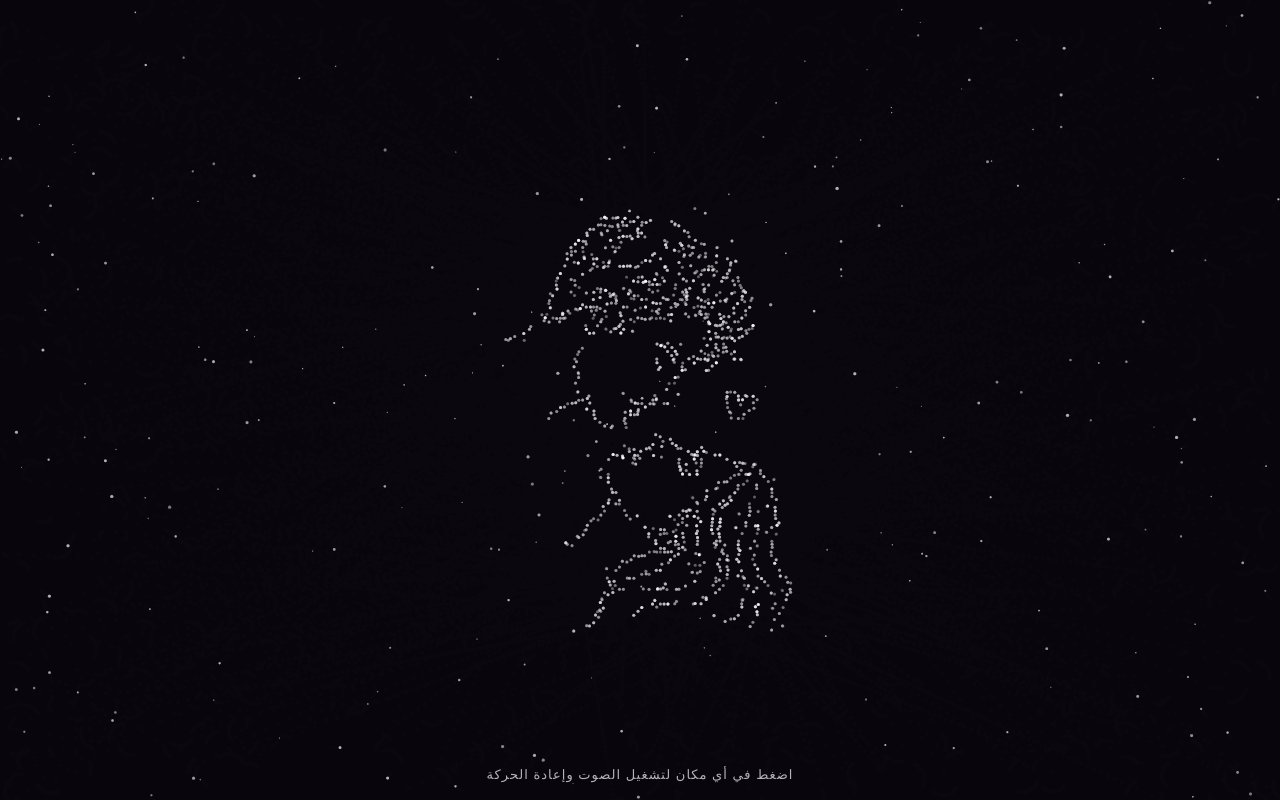
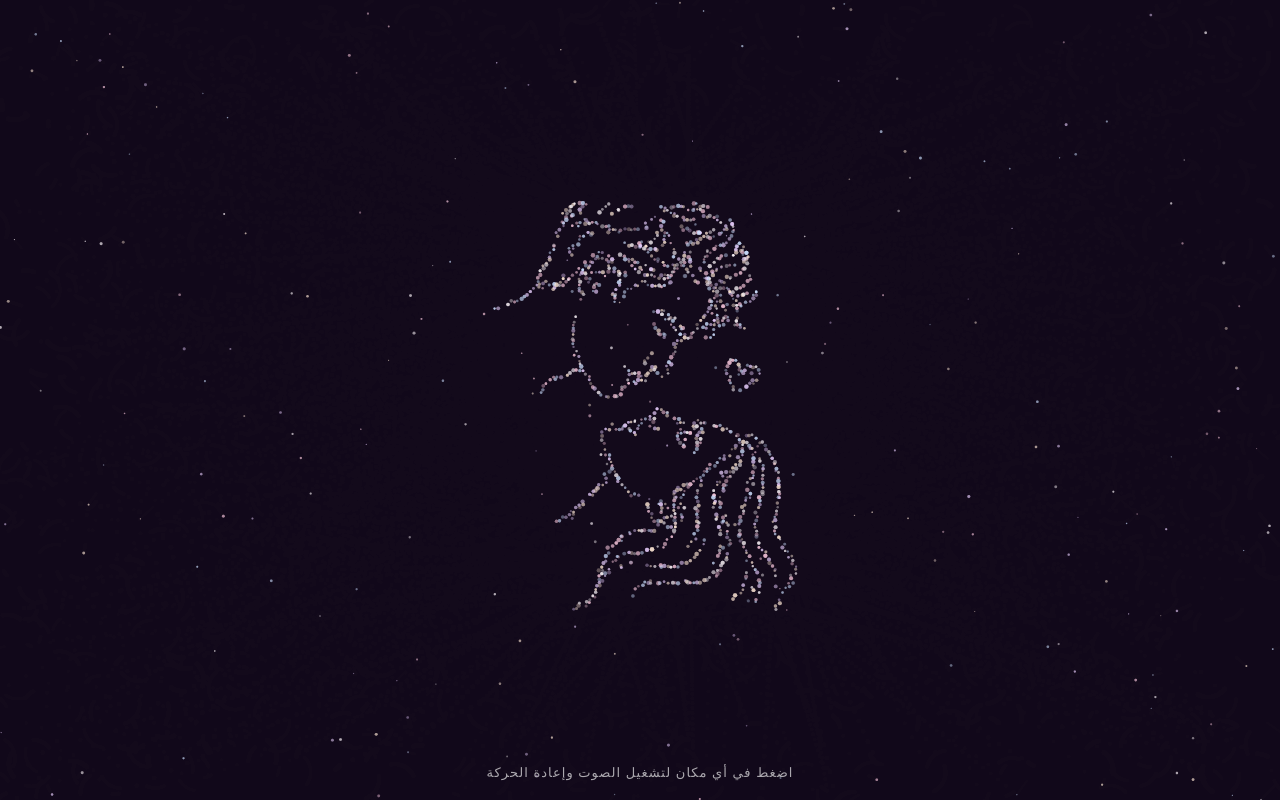
Before and after one commit to wlydmhmdabrahym053-bot/my-wife-, a plain HTML site: page index.html in a window 1280 px wide. Drawn offline with Linux system fonts and the light colour scheme.

Commit message:
Update index.html

```diff
--- a/index.html
+++ b/index.html
@@ -12,7 +12,7 @@
     }
 
     body {
-      background-color: #090710;
+      background-color: #12091c;
       color: #ffffff;
       font-family: "Georgia", "Times New Roman", serif;
       display: flex;
@@ -29,10 +29,10 @@
 
     #hint {
       position: absolute;
-      bottom: 18px;
+      bottom: 20px;
       font-size: 13px;
       letter-spacing: 1px;
-      color: rgba(255, 255, 255, 0.7);
+      color: rgba(255, 255, 255, 0.65);
       font-family: sans-serif;
       transition: opacity 0.6s ease;
       pointer-events: none;
@@ -58,7 +58,19 @@
     let loadedImage = null;
 
     const FULL_TEXT = "May Your Love Never End.";
-    const IMAGE_SOURCES = ["couple.png", "couple.jpg", "couple love.jpg"];
+    const PASTEL_PALETTE = [
+      "rgba(255, 248, 252, 0.96)",
+      "rgba(255, 205, 226, 0.94)",
+      "rgba(205, 224, 255, 0.94)",
+      "rgba(234, 208, 255, 0.92)",
+      "rgba(255, 232, 214, 0.90)"
+    ];
+
+    const IMAGE_SOURCES = [
+      "Screenshot_٢٠٢٦-١١-٢٠-١٤-١٠-٤٩-٠١٥_com.miui.gallery-edit.jpg",
+      "couple.jpg",
+      "couple.png"
+    ];
 
     function tryLoadImage(index = 0) {
       if (index >= IMAGE_SOURCES.length) {
@@ -68,7 +80,6 @@
       }
 
       const img = new Image();
-      img.crossOrigin = "anonymous";
       img.onload = () => {
         loadedImage = img;
         extractTargetsFromImage(img);
@@ -77,32 +88,35 @@
       img.onerror = () => {
         tryLoadImage(index + 1);
       };
-      img.src = IMAGE_SOURCES[index];
+      img.src = encodeURI(IMAGE_SOURCES[index]);
     }
 
     function extractTargetsFromImage(img) {
       targets = [];
-      const boxSize = Math.min(width * 0.85, height * 0.65, 520);
-      const sampleSize = 140;
+      const boxSize = Math.min(width * 0.88, height * 0.68, 540);
+      const sampleSize = 165;
 
       const off = document.createElement("canvas");
       off.width = sampleSize;
       off.height = sampleSize;
       const octx = off.getContext("2d");
-      octx.fillStyle = "#000000";
+      octx.fillStyle = "#12091c";
       octx.fillRect(0, 0, sampleSize, sampleSize);
 
-      const scale = Math.min(sampleSize / img.width, sampleSize / img.height);
+      // اقتصاص الجزء السفلي للرسمة وتفادي النص العلوي الموجود داخل لقطة الشاشة
+      const cropTop = Math.floor(img.height * 0.14);
+      const cropHeight = Math.max(1, img.height - cropTop);
+      const scale = Math.min(sampleSize / img.width, sampleSize / cropHeight);
       const drawW = img.width * scale;
-      const drawH = img.height * scale;
+      const drawH = cropHeight * scale;
       const dx = (sampleSize - drawW) / 2;
       const dy = (sampleSize - drawH) / 2;
 
-      octx.drawImage(img, dx, dy, drawW, drawH);
+      octx.drawImage(img, 0, cropTop, img.width, cropHeight, dx, dy, drawW, drawH);
       const data = octx.getImageData(0, 0, sampleSize, sampleSize).data;
 
       const offsetX = (width - boxSize) / 2;
-      const offsetY = (height - boxSize) / 2 + 24;
+      const offsetY = (height - boxSize) / 2 + 34;
       const cellW = boxSize / sampleSize;
       const cellH = boxSize / sampleSize;
 
@@ -114,11 +128,13 @@
           const b = data[idx + 2];
           const brightness = (r + g + b) / 3;
 
-          if (brightness > 65) {
+          if (brightness > 68) {
+            const tint = PASTEL_PALETTE[(x + y) % PASTEL_PALETTE.length];
             targets.push({
-              x: offsetX + x * cellW + cellW * 0.5,
-              y: offsetY + y * cellH + cellH * 0.5,
-              alpha: Math.min(1, brightness / 220)
+              x: offsetX + x * cellW + (Math.random() - 0.5) * 1.4,
+              y: offsetY + y * cellH + (Math.random() - 0.5) * 1.4,
+              color: tint,
+              alpha: Math.min(1, brightness / 210)
             });
           }
         }
@@ -127,7 +143,7 @@
 
     function buildFallbackTargets() {
       targets = [];
-      const boxSize = Math.min(width * 0.85, height * 0.65, 520);
+      const boxSize = Math.min(width * 0.88, height * 0.68, 540);
       const off = document.createElement("canvas");
       off.width = 400;
       off.height = 400;
@@ -138,7 +154,6 @@
       octx.lineCap = "round";
       octx.lineJoin = "round";
 
-      // الشاب بالأعلى
       octx.beginPath();
       octx.moveTo(106, 134);
       octx.bezierCurveTo(92, 86, 130, 44, 182, 42);
@@ -162,7 +177,6 @@
       octx.quadraticCurveTo(178, 186, 158, 214);
       octx.stroke();
 
-      // الفتاة بالأسفل
       octx.beginPath();
       octx.moveTo(208, 182);
       octx.lineTo(182, 204);
@@ -186,7 +200,6 @@
       octx.bezierCurveTo(220, 276, 194, 306, 164, 356);
       octx.stroke();
 
-      // قلب صغير
       octx.beginPath();
       octx.moveTo(264, 144);
       octx.bezierCurveTo(264, 135, 251, 135, 251, 145);
@@ -198,7 +211,7 @@
       const data = octx.getImageData(0, 0, 400, 400).data;
       const step = 3;
       const offsetX = (width - boxSize) / 2;
-      const offsetY = (height - boxSize) / 2 + 24;
+      const offsetY = (height - boxSize) / 2 + 34;
       const scale = boxSize / 400;
 
       for (let y = 0; y < 400; y += step) {
@@ -208,6 +221,7 @@
             targets.push({
               x: offsetX + x * scale,
               y: offsetY + y * scale,
+              color: PASTEL_PALETTE[(x + y) % PASTEL_PALETTE.length],
               alpha: 0.95
             });
           }
@@ -217,7 +231,7 @@
 
     function initParticles() {
       particles = [];
-      const bgCount = 260;
+      const bgCount = 240;
 
       for (let i = 0; i < targets.length; i++) {
         particles.push({
@@ -225,10 +239,11 @@
           y: Math.random() * height,
           tx: targets[i].x,
           ty: targets[i].y,
+          color: targets[i].color,
           baseAlpha: targets[i].alpha,
           isTarget: true,
-          size: 1.5,
-          speed: 0.02 + Math.random() * 0.022,
+          size: Math.random() * 1.1 + 1.1,
+          speed: 0.022 + Math.random() * 0.022,
           phase: Math.random() * Math.PI * 2
         });
       }
@@ -237,11 +252,12 @@
         particles.push({
           x: Math.random() * width,
           y: Math.random() * height,
-          vx: (Math.random() - 0.5) * 0.12,
-          vy: (Math.random() - 0.5) * 0.12,
+          vx: (Math.random() - 0.5) * 0.14,
+          vy: (Math.random() - 0.5) * 0.14,
+          color: PASTEL_PALETTE[i % PASTEL_PALETTE.length],
           baseAlpha: 0.45,
           isTarget: false,
-          size: Math.random() * 1.1 + 0.5,
+          size: Math.random() * 1.0 + 0.5,
           phase: Math.random() * Math.PI * 2
         });
       }
@@ -250,31 +266,31 @@
     function animate(now) {
       const elapsed = (now - startTime) / 1000;
 
-      ctx.fillStyle = "rgba(9, 7, 16, 0.35)";
+      ctx.fillStyle = "rgba(18, 9, 28, 0.34)";
       ctx.fillRect(0, 0, width, height);
 
-      const spawnProgress = Math.min(1, elapsed / 1.8);
+      const spawnProgress = Math.min(1, elapsed / 1.5);
       const visibleCount = Math.floor(particles.length * spawnProgress);
 
       for (let i = 0; i < visibleCount; i++) {
         const p = particles[i];
-        const pulse = 0.75 + 0.25 * Math.sin(elapsed * 2.8 + p.phase);
+        const shimmer = 0.72 + 0.28 * Math.sin(elapsed * 3.4 + p.phase);
 
         if (p.isTarget) {
-          if (elapsed > 1.8) {
+          if (elapsed > 1.5) {
             p.x += (p.tx - p.x) * p.speed;
             p.y += (p.ty - p.y) * p.speed;
           } else {
-            p.x += Math.sin(elapsed + p.phase) * 0.25;
-            p.y += Math.cos(elapsed + p.phase) * 0.25;
+            p.x += Math.sin(elapsed + p.phase) * 0.35;
+            p.y += Math.cos(elapsed + p.phase) * 0.35;
           }
         } else {
           p.x = (p.x + p.vx + width) % width;
           p.y = (p.y + p.vy + height) % height;
         }
 
-        ctx.globalAlpha = p.baseAlpha * pulse;
-        ctx.fillStyle = "#ffffff";
+        ctx.globalAlpha = p.baseAlpha * shimmer;
+        ctx.fillStyle = p.color;
         ctx.beginPath();
         ctx.arc(p.x, p.y, p.size, 0, Math.PI * 2);
         ctx.fill();
@@ -282,18 +298,18 @@
 
       ctx.globalAlpha = 1;
 
-      if (elapsed > 10.6) {
-        const textElapsed = elapsed - 10.6;
-        const charCount = Math.min(FULL_TEXT.length, Math.floor(textElapsed * 6.8));
+      if (elapsed > 10.5) {
+        const textElapsed = elapsed - 10.5;
+        const charCount = Math.min(FULL_TEXT.length, Math.floor(textElapsed * 6.5));
         const currentText = FULL_TEXT.slice(0, charCount);
 
-        const fontSize = Math.max(22, Math.min(34, width * 0.035));
+        const fontSize = Math.max(24, Math.min(38, width * 0.04));
         ctx.font = `italic ${fontSize}px Georgia, "Times New Roman", serif`;
         ctx.fillStyle = "#ffffff";
         ctx.textAlign = "center";
 
-        const boxSize = Math.min(width * 0.85, height * 0.65, 520);
-        const textY = Math.max(54, (height - boxSize) / 2 - 10);
+        const boxSize = Math.min(width * 0.88, height * 0.68, 540);
+        const textY = Math.max(58, (height - boxSize) / 2 - 8);
         ctx.fillText(currentText, width / 2, textY);
       }
 
```
